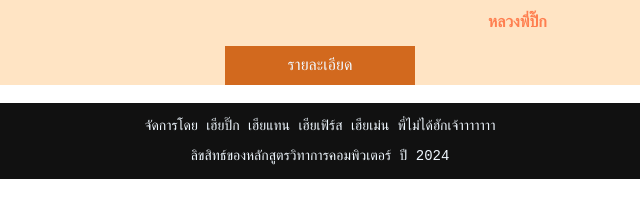
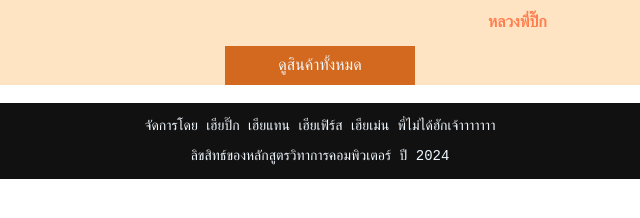
Before and after one commit to Yodsapom/maket, a plain HTML site: page index.html in a window 1280 px wide. Shown: the part 532-750 px from the top of the page, 320-960 px from the left. Drawn offline with Linux system fonts and the light colour scheme.

Commit message:
Update index.html

```diff
--- a/index.html
+++ b/index.html
@@ -28,7 +28,7 @@
             Cambria, Cochin, Georgia, Times, 'Times New Roman', serif;
             margin-left: 800px;">หลวงพี่ปิ๊ก</h2>
 
-    <a href="#" class="button">รายละเอียด</a>
+    <a href="table.html" class="button">ดูสินค้าทั้งหมด</a>
     </div>
     <br>
 
```
